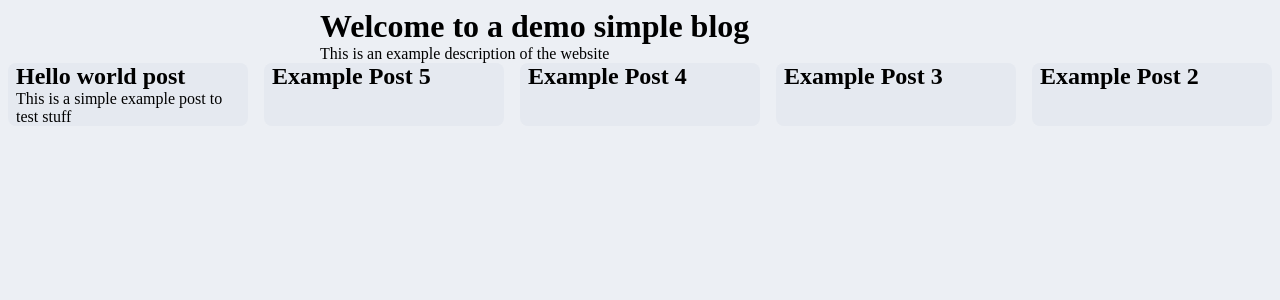
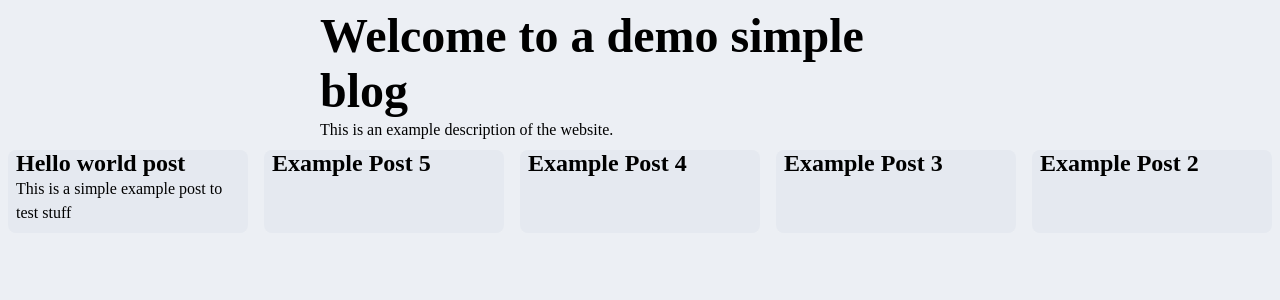
Before and after one commit to picturesofteignmouth/picturesofteignmouth.github.io, a Jekyll site: the page built from index.html, in a window 1280 px wide. Shown: the top 300 px of the page. Built offline with Jekyll 4.4.1, drawn with Linux system fonts in a browser that asks for light colours.

Commit message:
improve the index.html page

```diff
--- a/_layouts/post.html
+++ b/_layouts/post.html
@@ -14,7 +14,7 @@
   <body>
     <article>
       <p style="margin-bottom: 0;">{{ page.date | date: "%-d %B %Y" }}</p>
-      <h1 style="font-size: 3rem;">{{ page.title }}</h1>
+      <h1 class="main-title">{{ page.title }}</h1>
       {{ content }}
     </article>
   </body>
--- a/assets/typography.css
+++ b/assets/typography.css
@@ -2,3 +2,7 @@ p, blockquote, dl, .highlighter-rouge {
   line-height: 1.5;
   margin-bottom: 0.5rem;
 }
+
+h1.main-title {
+  font-size: 3rem;
+}
--- a/index.html
+++ b/index.html
@@ -7,6 +7,7 @@
     <meta name="viewport" content="width=device-width, initial-scale=1.0">
     <link rel="stylesheet" href="{{ "/assets/alignment.css" | relative_url }}">
     <link rel="stylesheet" href="{{ "/assets/colors.css" | relative_url }}">
+    <link rel="stylesheet" href="{{ "/assets/typography.css" | relative_url }}">
     <style>
 .grid {
   display: grid;
@@ -32,8 +33,8 @@
     <title>Demo blog</title>
   </head>
   <body>
-    <h1>Welcome to a demo simple blog</h1>
-    <p>This is an example description of the website</p>
+    <h1 class="main-title">Welcome to a demo simple blog</h1>
+    <p>This is an example description of the website.</p>
     <div class="grid">
       {% for post in site.posts %}
         <a href="{{ post.url | relative_url }}" class="card">
```
